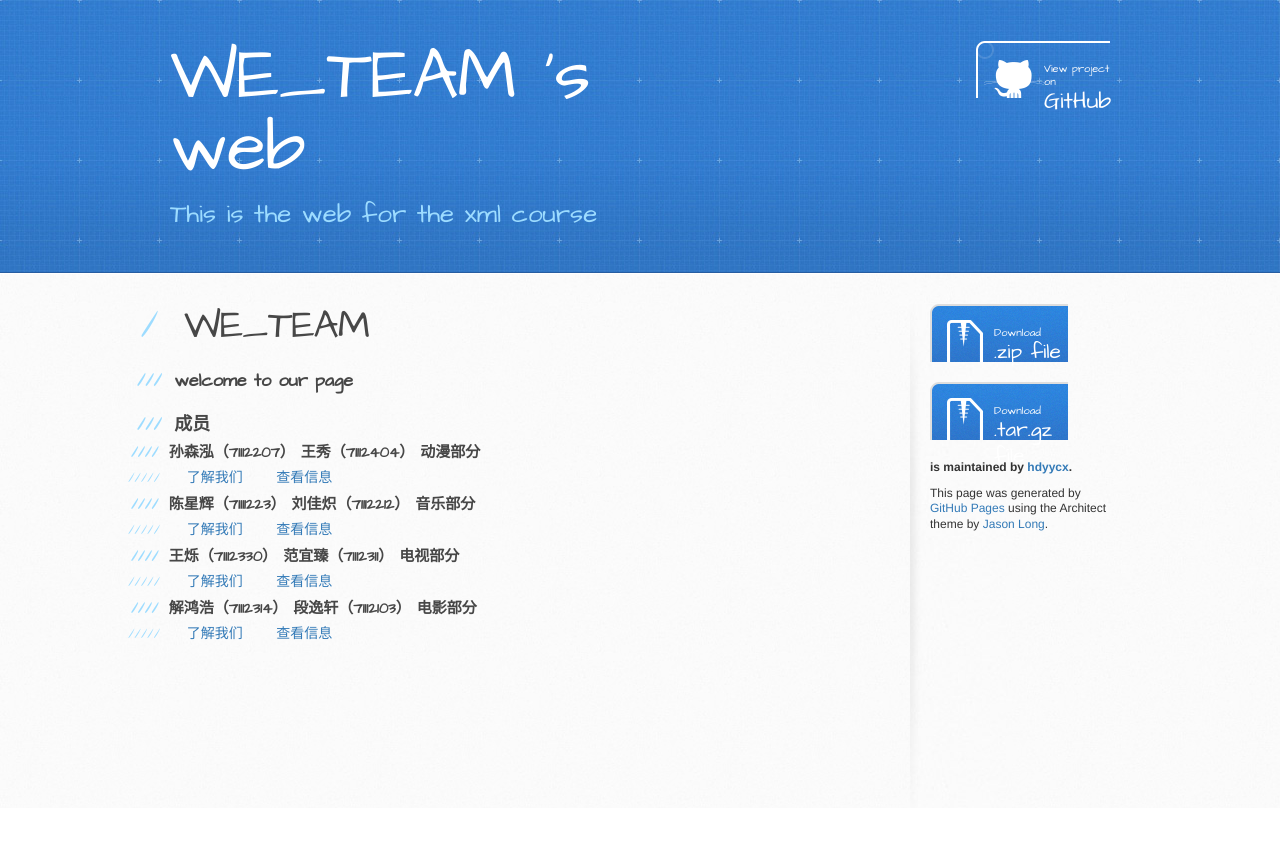
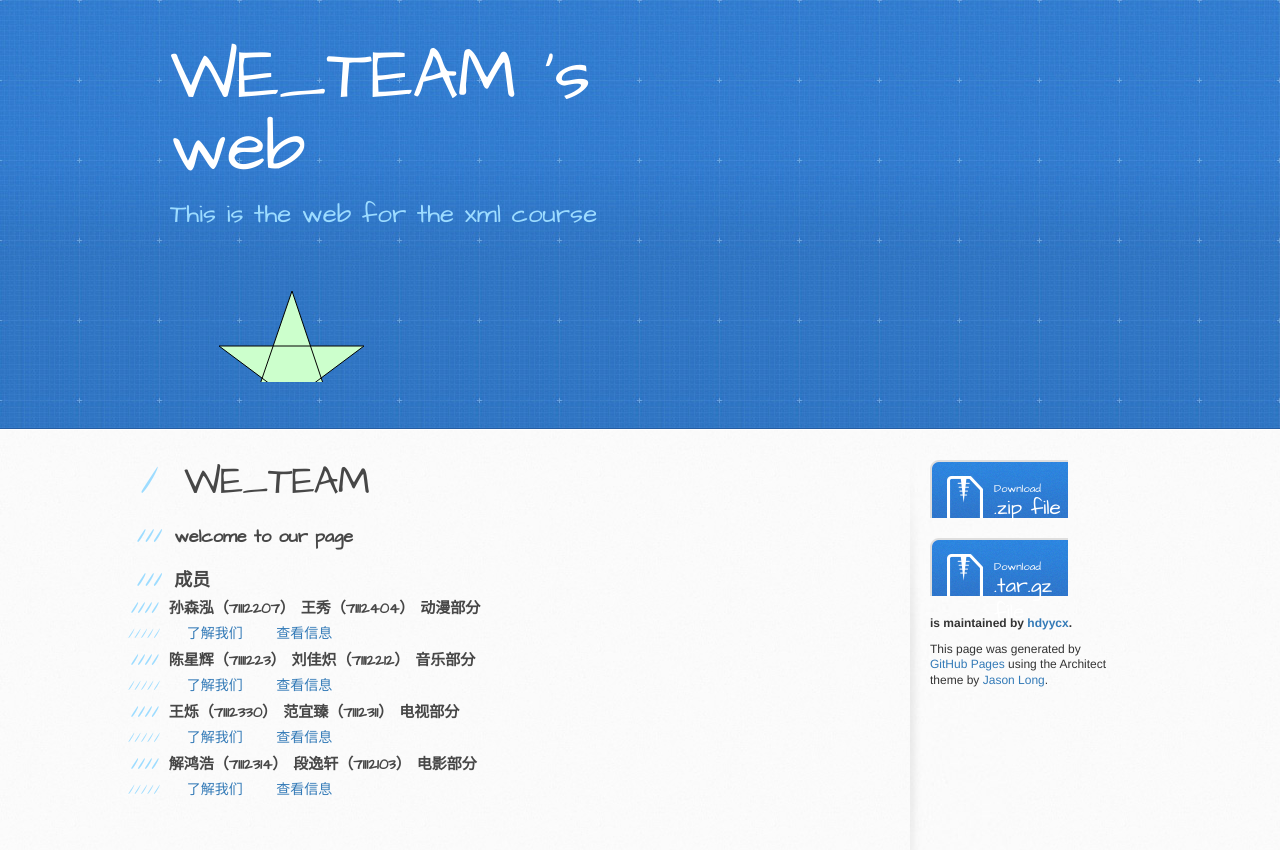
Before and after one commit to hdyycx/XMLCourse, a plain HTML site: page index.html in a window 1280 px wide. Before the commit the page ends 808 px from the top, so only its background shows below. Drawn offline with Linux system fonts and the light colour scheme.

Commit message:
Update index.html

```diff
--- a/index.html
+++ b/index.html
@@ -22,7 +22,12 @@
       <div class="inner">
         <h1>WE_TEAM ’s web</h1>
         <h2>This is the web for the xml course</h2>
-        <a href="https://github.com/hdyycx/XMLCourse" class="button"><small>View project on</small> GitHub</a>
+        <svg xmlns="http://www.w3.org/2000/svg">
+          <polygon points="122 59,72 205,194 114,49 114,171 205"
+            style="fill-rule: nonzero; fill: #CFC; stroke: #000"/>
+          <text x="90" y="240" style="fill: #090; font-size: 16px">
+            WE_TEAM</text>
+        </svg>
       </div>
     </header>
 
```
